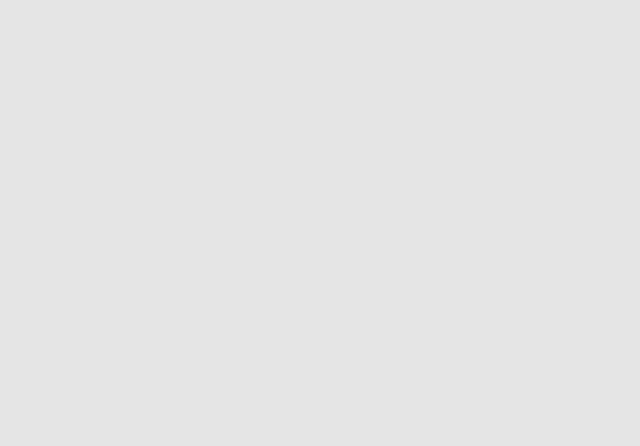
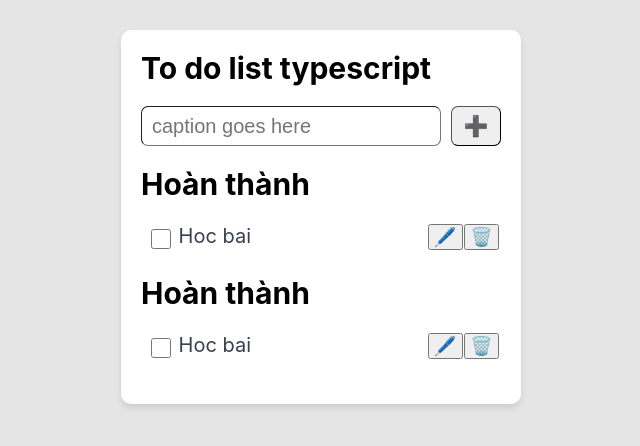
Before and after one commit to NammDev/type-todo, a React (Create React App) app: page / in a window 1280 px wide. Shown: the top 446 px of the page, without its empty margins (319-959 px from the left). Built offline with nearby package versions, Linux system fonts and the light colour scheme.

Commit message:
Build Basic UI

```diff
--- a/src/App.tsx
+++ b/src/App.tsx
@@ -1,5 +1,11 @@
+import TodoList from './components/TodoList'
+
 function App() {
-  return <div></div>
+  return (
+    <div>
+      <TodoList />
+    </div>
+  )
 }
 
 export default App
--- /dev/null
+++ b/src/components/TaskInput/TaskInput.module.scss
@@ -0,0 +1,29 @@
+.title {
+  font-size: 3rem;
+  margin-bottom: 2rem;
+}
+
+.form {
+  display: flex;
+  align-items: center;
+  input {
+    height: 4rem;
+    flex-grow: 1;
+    margin-right: 1rem;
+    border-radius: 0.7rem;
+    padding: 0 1rem;
+    border-width: 1px;
+  }
+
+  button {
+    flex-shrink: 0;
+    width: 5rem;
+    height: 4rem;
+    border-radius: 0.7rem;
+    display: flex;
+    justify-content: center;
+    align-items: center;
+    padding: 0;
+    border-width: 1px;
+  }
+}
--- /dev/null
+++ b/src/components/TaskInput/TaskInput.tsx
@@ -0,0 +1,16 @@
+// eslint-disable-next-line @typescript-eslint/no-unused-vars
+import styles from './TaskInput.module.scss'
+
+function TaskInput() {
+  return (
+    <div className='mb-2'>
+      <h1 className={styles.title}>To do list typescript</h1>
+      <form className={styles.form}>
+        <input type='text' placeholder='caption goes here' />
+        <button type='submit'>{'➕'}</button>
+      </form>
+    </div>
+  )
+}
+
+export default TaskInput
--- /dev/null
+++ b/src/components/TaskInput/index.ts
@@ -0,0 +1,3 @@
+import TaskInput from './TaskInput'
+
+export default TaskInput
--- /dev/null
+++ b/src/components/TaskList/TaskList.module.scss
@@ -0,0 +1,44 @@
+.title {
+  margin-bottom: 2rem;
+}
+
+.tasks {
+  padding: 2px;
+}
+
+.task {
+  display: flex;
+  align-items: flex-start;
+  &:not(:last-child) {
+    margin-bottom: 1rem;
+  }
+}
+.taskCheckbox {
+  flex: 0 0 10%;
+  max-width: 10%;
+  height: 2rem;
+  margin-top: 0.5rem;
+}
+.taskName {
+  flex: 0 0 70%;
+  max-width: 70%;
+  padding: 0 0 0.5rem;
+  color: #383f50;
+  &.taskNameDone {
+    color: #b2b7bb;
+    text-decoration: line-through;
+  }
+}
+
+.taskActions {
+  flex: 0 0 20%;
+  max-width: 20%;
+  display: flex;
+  justify-content: space-between;
+}
+
+.taskBtn {
+  flex: 0 0 3.5rem;
+  max-width: 3.5rem;
+  font-size: 1.8rem;
+}
--- /dev/null
+++ b/src/components/TaskList/TaskList.tsx
@@ -0,0 +1,22 @@
+// eslint-disable-next-line @typescript-eslint/no-unused-vars
+import styles from './TaskList.module.scss'
+
+function TaskList() {
+  return (
+    <div className='mb-2'>
+      <h2 className={styles.title}>Hoàn thành</h2>
+      <div className={styles.tasks}>
+        <div className={styles.task}>
+          <input type='checkbox' className={styles.taskCheckbox} />
+          <span className={`${styles.taskName}`}>Hoc bai</span>
+          <div className={styles.taskActions}>
+            <button className={styles.taskBtn}>🖊️</button>
+            <button className={styles.taskBtn}>🗑️</button>
+          </div>
+        </div>
+      </div>
+    </div>
+  )
+}
+
+export default TaskList
--- /dev/null
+++ b/src/components/TaskList/index.ts
@@ -0,0 +1,3 @@
+import TaskList from './TaskList'
+
+export default TaskList
--- /dev/null
+++ b/src/components/TodoList/TodoList.module.scss
@@ -0,0 +1,13 @@
+.todoList {
+  padding: 3rem;
+}
+
+.todoListContainer {
+  background-color: #fff;
+  max-width: 40rem;
+  padding: 2rem;
+  margin-left: auto;
+  margin-right: auto;
+  border-radius: 1rem;
+  box-shadow: 0px 4px 6px rgba(0, 0, 0, 0.1);
+}
--- /dev/null
+++ b/src/components/TodoList/TodoList.tsx
@@ -0,0 +1,18 @@
+// eslint-disable-next-line @typescript-eslint/no-unused-vars
+import TaskInput from '../TaskInput'
+import TaskList from '../TaskList'
+import styles from './TodoList.module.scss'
+
+function TodoList() {
+  return (
+    <div className={styles.todoList}>
+      <div className={styles.todoListContainer}>
+        <TaskInput />
+        <TaskList />
+        <TaskList />
+      </div>
+    </div>
+  )
+}
+
+export default TodoList
--- /dev/null
+++ b/src/components/TodoList/index.ts
@@ -0,0 +1,3 @@
+import TodoList from './TodoList'
+
+export default TodoList
```
